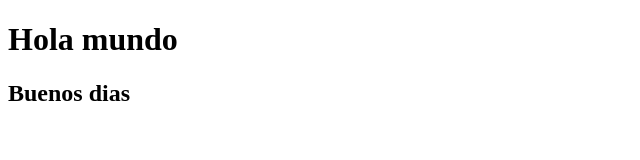
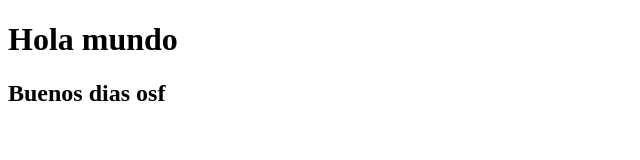
Before and after one commit to arkaitzna/Curso_FullStack2023v1, a plain HTML site: page index.html in a window 1280 px wide. Shown: the full height of the page, 0-640 px from the left. Drawn offline with Linux system fonts and the light colour scheme.

Commit message:
Buenos dias v2

```diff
--- a/index.html
+++ b/index.html
@@ -8,6 +8,6 @@
 </head>
 <body>
     <h1>Hola mundo</h1>
-    <h2>Buenos dias</h2>
+    <h2>Buenos dias osf</h2>
 </body>
 </html>
```
